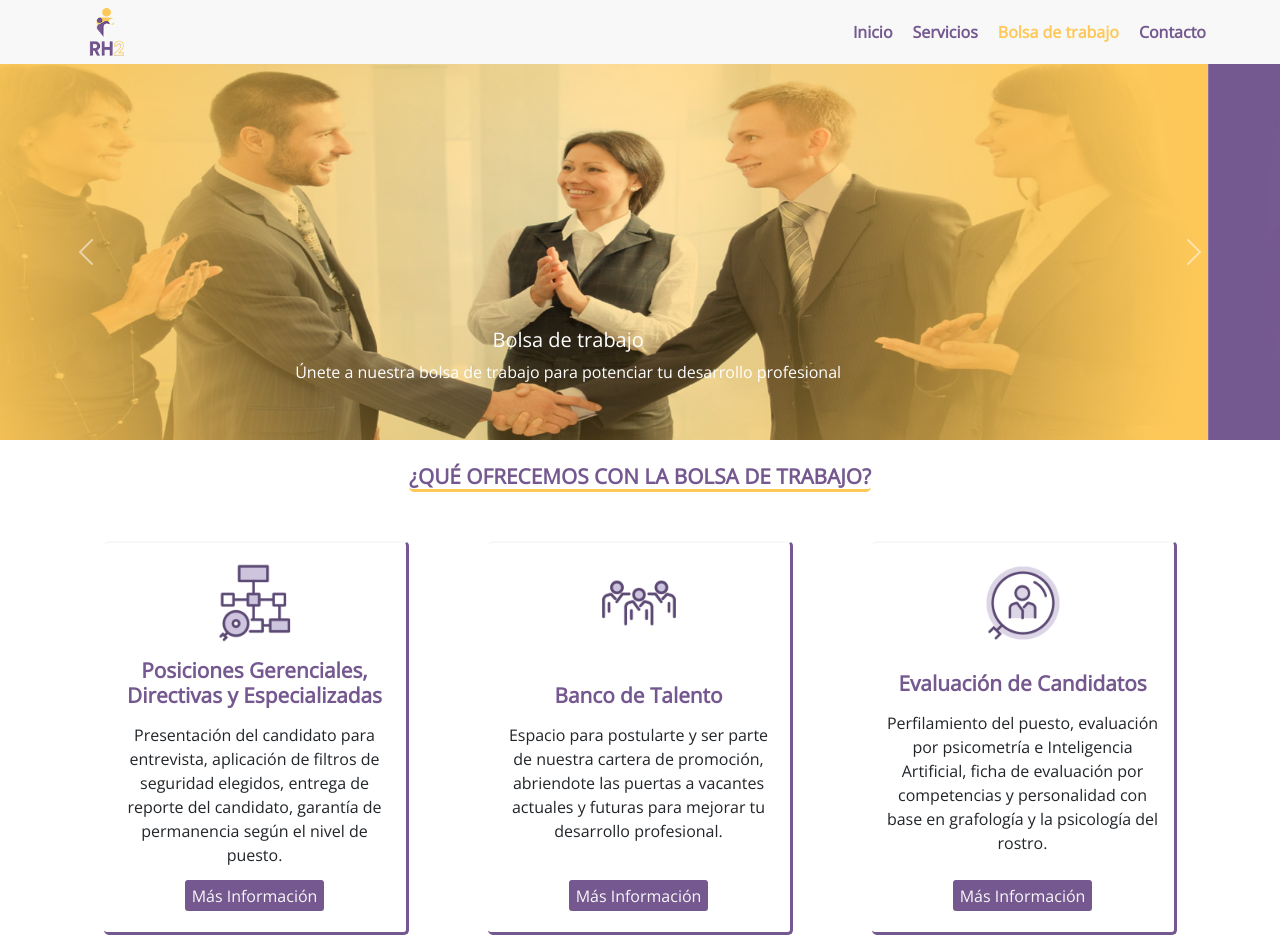
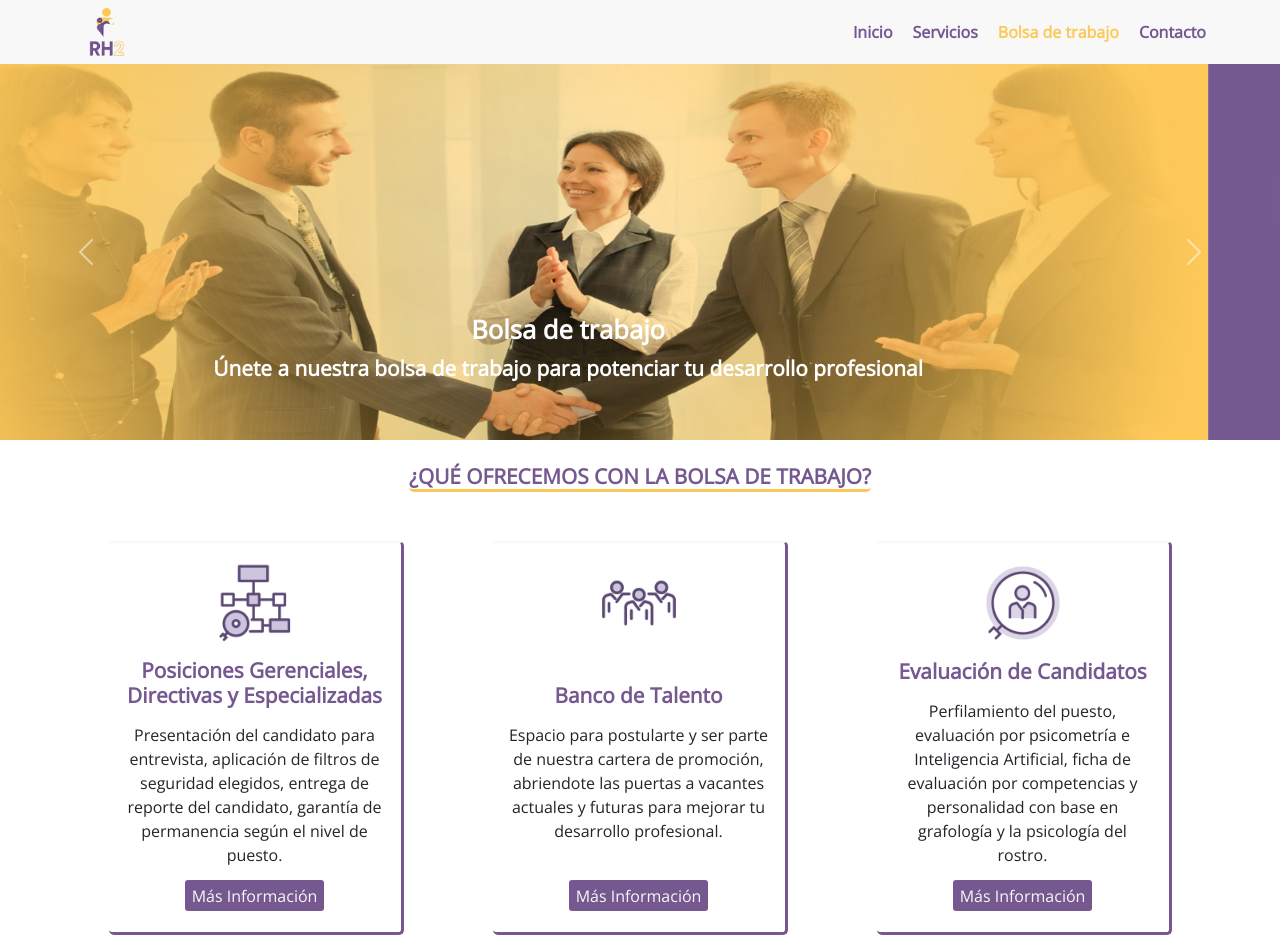
Before and after one commit to EdBrem/Bremen_coder, a website: page html/bolsatrabajo.html in a window 1280 px wide. Shown: the top 938 px of the page. Drawn offline with nearby package versions, Linux system fonts and the light colour scheme.

Commit message:
cambios proyecto final

```diff
--- a/html/bolsatrabajo.html
+++ b/html/bolsatrabajo.html
@@ -36,21 +36,21 @@
                     <div class="carousel-item active">
                         <a href="bolsatrabajo.html"><img src="../img/banner/2.jpg" class="d-block w-100" alt="dos"></a>
                         <div class="texto-banner carousel-caption d-none d-md-block">
-                            <h5>Bolsa de trabajo</h5>
+                            <h2>Bolsa de trabajo</h5>
                             <p>Únete a nuestra bolsa de trabajo para potenciar tu desarrollo profesional</p>
                         </div>
                     </div>
                    <div class="carousel-item">
                         <a href="servicios.html"><img src="../img/banner/1.jpg" class="d-block w-100" alt="uno"></a>
                         <div class="texto-banner carousel-caption d-none d-md-block">
-                            <h5>Consultoría en Desarrollo Organizacional</h5>
+                            <h2>Consultoría en Desarrollo Organizacional</h5>
                             <p>Te ayudamos a que tu empresa crezca con el mejor talento y los mejores procesos.</p>
                         </div>
                     </div>
                     <div class="carousel-item">
                         <a href="servicios.html"><img src="../img/banner/3.jpg" class="d-block w-100" alt="tres"></a>
                         <div class="texto-banner carousel-caption d-none d-md-block">
-                             <h5>Reclutamiento y Selección</h5>
+                             <h2>Reclutamiento y Selección</h5>
                             <p>Conseguimos el mejor talento para tu empresa.</p>
                         </div>
                     </div>
--- a/scss/estilo.scss
+++ b/scss/estilo.scss
@@ -135,6 +135,7 @@ footer{
     padding: 0;
     margin: 0;
     z-index: 0;
+
 }
 
 // ---------------- ABOUT---------------------
@@ -179,7 +180,7 @@ footer{
             flex-direction: column;
             align-content: space-between;
             justify-content: space-between;
-            width: 305px;
+            width: 295px;
             margin: 25px auto;
             padding: 20px 15px 25px 15px;
             border-right: 3px solid $morado;
@@ -331,6 +332,22 @@ footer{
         }
         }
 
+        .banner__general{
+            width: 100%;
+            padding: 0;
+            margin: 0;
+            z-index: 0;
+
+            p{
+                font-weight: bold;
+                font-size: 1rem;
+            }
+
+            h2{
+                font-weight: bold;
+                font-size: 1.4rem;
+            }
+        }
 }
 
 @media (min-width: 1024px){
@@ -355,4 +372,16 @@ footer{
     footer{
         height: 24vh;
     }
+
+    .banner__general{
+        p{
+            font-weight: bold;
+            font-size: 1.3rem;
+        }
+
+        h2{
+            font-weight: bold;
+            font-size: 1.6rem;
+        }
+    }
 }
```
Also changed, not shown: html/servicios.html (+3 -3 lines), index.html (+3 -3 lines), css/estilos.css.
